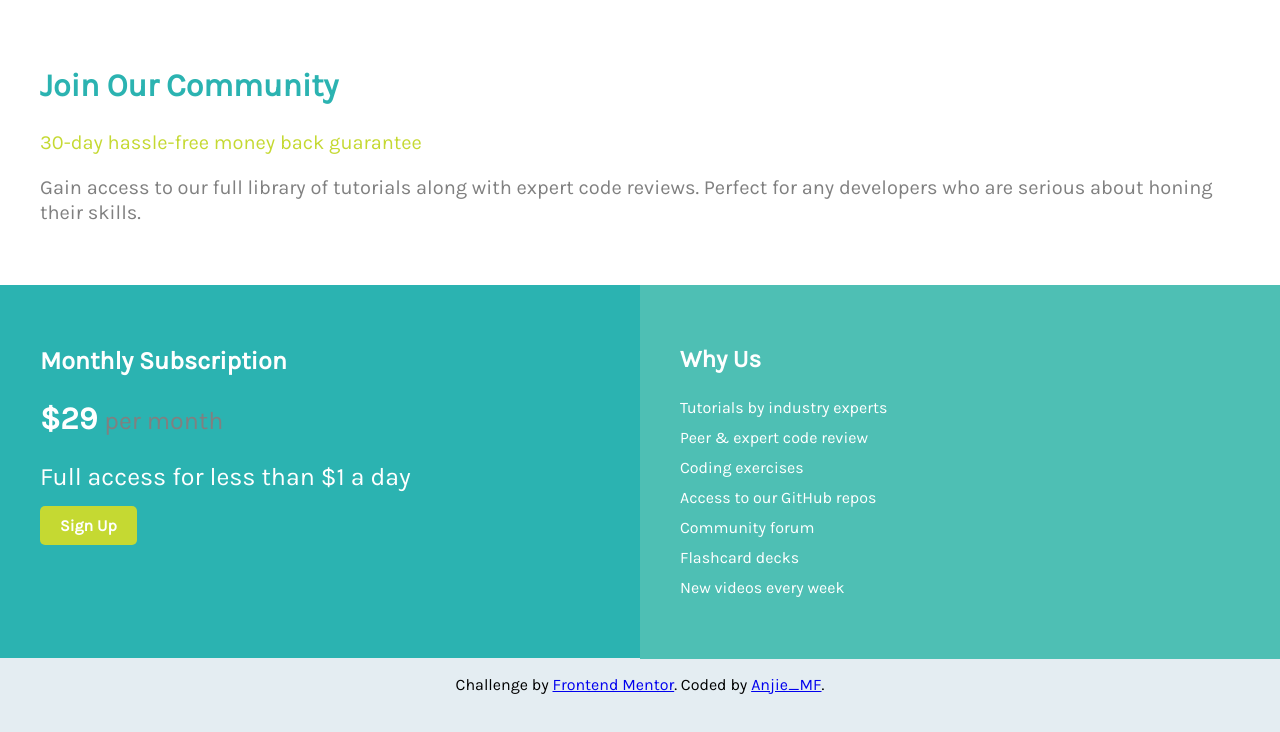
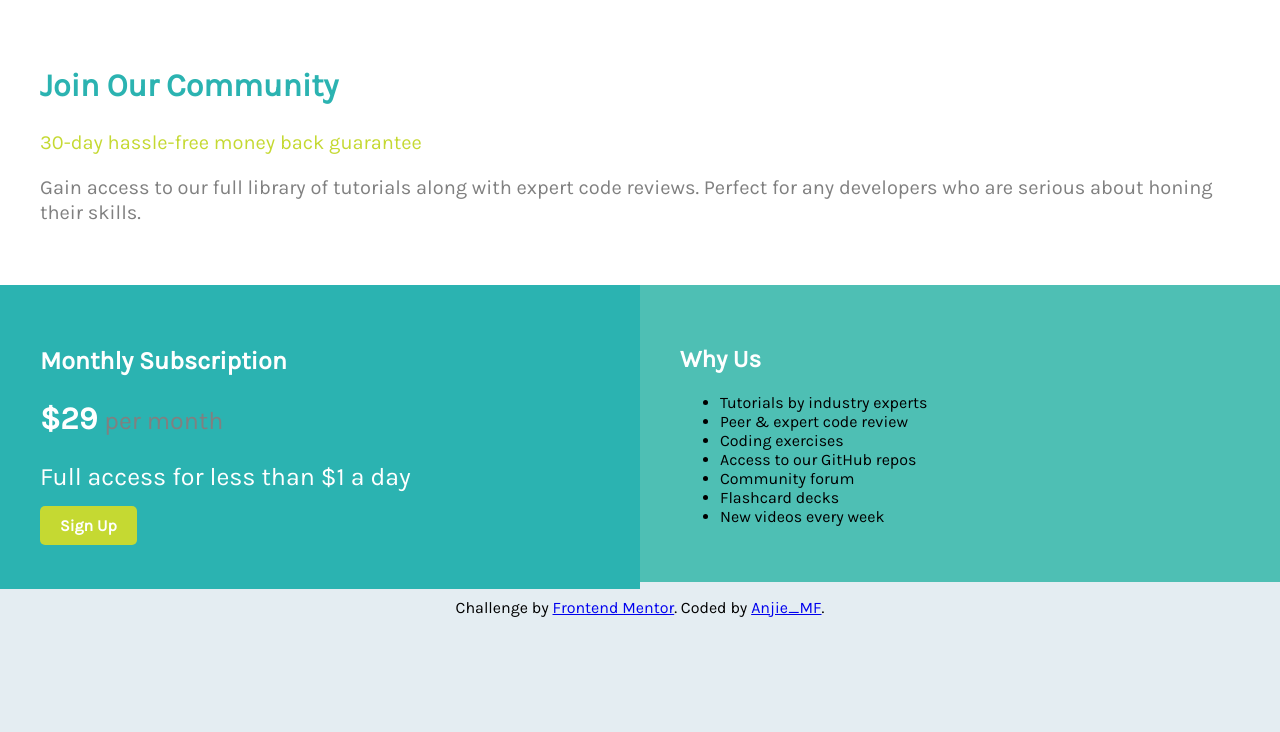
Before and after one commit to Anjie-MF/FEM-single-price, a plain HTML site: page index.html in a window 1280 px wide. Drawn offline with Linux system fonts and the light colour scheme.

Commit message:
Created unordered list

```diff
--- a/index.html
+++ b/index.html
@@ -38,14 +38,16 @@
     <section id="us">
       <div class="content-wrapper">
         <h2>Why Us</h2>
-        <p>Tutorials by industry experts<br>
-          Peer & expert code review<br>
-          Coding exercises<br>
-          Access to our GitHub repos<br>
-          Community forum<br>
-          Flashcard decks<br>
-          New videos every week<br>
-        </p>
+        <ul>
+          <li>Tutorials by industry experts</li>
+          <li>Peer & expert code review</li>
+          <li>Coding exercises</li>
+          <li>Access to our GitHub repos</li>
+          <li>Community forum</li>
+          <li>Flashcard decks</li>
+          <li>New videos every week</li>
+        </ul>
+
       </div>
     </section>
   </main>
```
